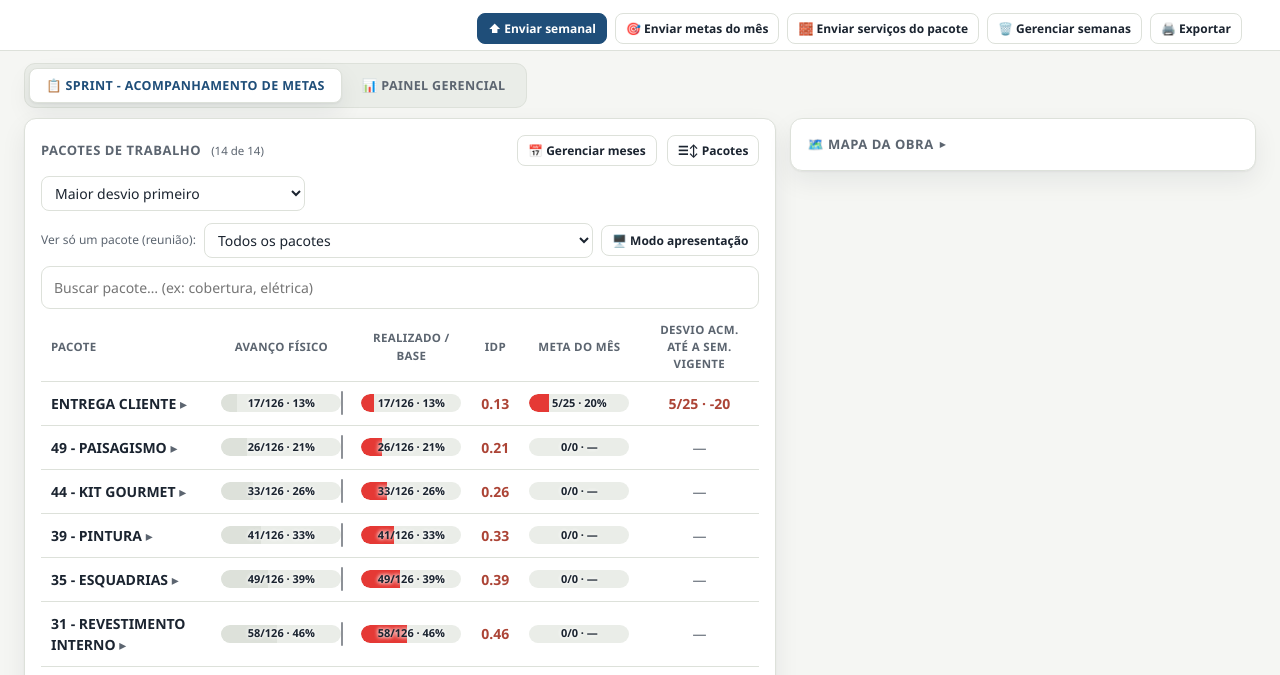
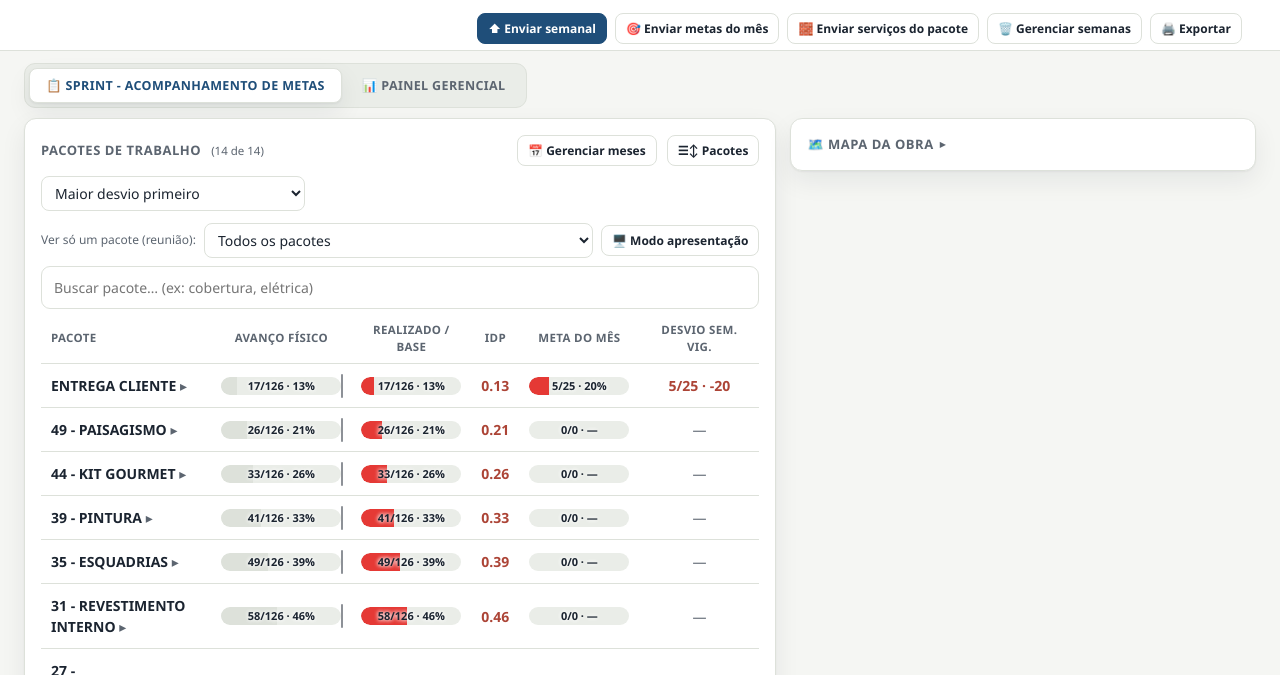
Before and after one commit to annabeatrizcavfgr/SPRINT-BERLIM, a website: page index.html in a window 1280 px wide. Shown: the part 121-796 px from the top of the page. Drawn offline with nearby package versions, Linux system fonts and the light colour scheme; no server answers.

Commit message:
Encurta nome da coluna pra "DESVIO SEM. VIG."
Nome anterior (DESVIO ACM. ATE A SEM. VIGENTE) ficava longo
demais na tabela. Nome final escolhido por ela apos mais uma
rodada de sugestoes.

Co-Authored-By: Claude Sonnet 5 <noreply@anthropic.com>

```diff
--- a/index.html
+++ b/index.html
@@ -2108,7 +2108,7 @@ function toneForWeek(w){
   if(!w.meta) return 'neutral';
   return w.realizado>=w.meta ? 'good' : 'critical';
 }
-// "DESVIO ACM. ATÉ A SEM. VIGENTE" (2026-09-16, pedido dela): soma meta/realizado só das semanas que JÁ VENCERAM
+// "DESVIO SEM. VIG." (2026-09-16, pedido dela): soma meta/realizado só das semanas que JÁ VENCERAM
 // (ord <= semana vigente) — diferente da "Meta do mês", que soma o mês inteiro incluindo semanas
 // futuras que ainda não tiveram chance de acontecer. Recebe qualquer série já calculada no formato
 // {ord,meta,realizado} — mesmo shape de weeklySeriesForWeeks() e do `.weeks` de respWeeklyBreakdown(),
@@ -2892,7 +2892,7 @@ function renderCoordCards(data){
       <th>Coordenador</th>
       ${Array.from({length:nWeeks}, (_,i)=>`<th>Sem ${i+1}</th>`).join('')}
       <th>Total mês</th>
-      <th title="Casas que esse coordenador já deveria ter entregue até a semana vigente (soma da meta das semanas já vencidas) comparado ao que foi realmente entregue. Negativo = devendo, positivo = à frente.">DESVIO ACM. ATÉ A SEM. VIGENTE</th>
+      <th title="Casas que esse coordenador já deveria ter entregue até a semana vigente (soma da meta das semanas já vencidas) comparado ao que foi realmente entregue. Negativo = devendo, positivo = à frente.">DESVIO SEM. VIG.</th>
     </tr></thead>
     <tbody>
       ${data.map(d=>{
@@ -3441,7 +3441,7 @@ function renderGeral(){
           <th style="min-width:120px;" title="Realizado acumulado sobre a Base acumulada (o que a Linha de base diz que já deveria estar pronto nesta data). Abaixo de 85% vermelho, de 85% a 100% amarelo, 100% ou mais verde.">Realizado / Base</th>
           <th title="Índice de Desempenho de Prazo = Realizado acumulado ÷ Base acumulada. Abaixo de 1 indica atraso em relação à linha de base.">IDP</th>
           <th style="min-width:120px;" title="Casas concluídas neste pacote dentro das semanas do mês selecionado, comparado à meta do mês.">${mesColLabel}</th>
-          <th style="min-width:120px;" title="Casas que já deveriam ter sido entregues até a semana vigente (soma da meta das semanas já vencidas do mês) comparado ao que foi realmente entregue. Negativo = devendo, positivo = à frente.">DESVIO ACM. ATÉ A SEM. VIGENTE</th>
+          <th style="min-width:120px;" title="Casas que já deveriam ter sido entregues até a semana vigente (soma da meta das semanas já vencidas do mês) comparado ao que foi realmente entregue. Negativo = devendo, positivo = à frente.">DESVIO SEM. VIG.</th>
         </tr></thead>
         <tbody>
         ${rows.map(p=>{
@@ -3459,7 +3459,7 @@ function renderGeral(){
             <td data-label="Realizado / Base">${baseRealizadoBarHtml(p)}</td>
             <td class="num-cell mono" data-label="IDP (realizado/base)" style="color:${tierColor(p.aderenciaContrato)}; font-weight:700;">${idpFmt(p.aderenciaContrato)}</td>
             <td data-label="${mesColLabel}">${metaMesBarHtml(mm)}</td>
-            <td class="num-cell mono" data-label="DESVIO ACM. ATÉ A SEM. VIGENTE">${desvioAteAgoraCell(ateAgora)}</td>
+            <td class="num-cell mono" data-label="DESVIO SEM. VIG.">${desvioAteAgoraCell(ateAgora)}</td>
           </tr>
           ${EXPANDED_IDX===p.idx ? `<tr class="pkg-panel-row"><td colspan="6">${renderExpandedPanel(p)}</td></tr>` : ''}`;}).join('')}
         </tbody>
```
